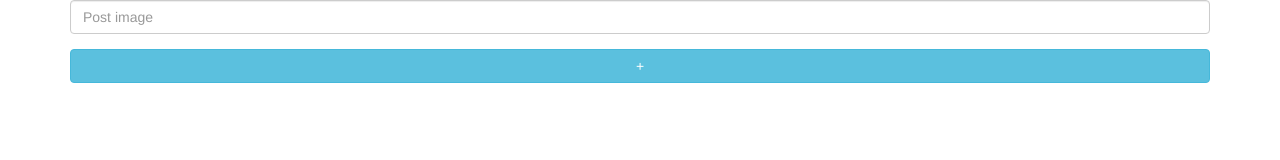
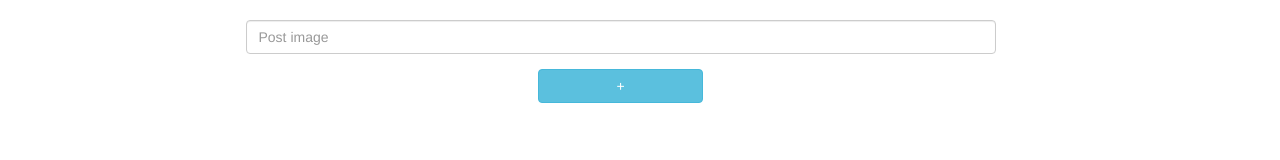
Before and after one commit to BishopOC/imgurish, a website: page public/html/index.html in a window 1280 px wide. Drawn offline with nearby package versions, Linux system fonts and the light colour scheme; files whose address does not match are found by name.

Commit message:
Made input fields center and neater

```diff
--- a/public/css/main.css
+++ b/public/css/main.css
@@ -11,3 +11,12 @@ img {
   max-height: 250px;
   max-width: 250px;
 }
+
+div.col-xs-2 {
+  margin-left: 40%;
+
+}
+div.col-xs-8 {
+  margin-left: 15%;
+
+}
--- a/public/html/index.html
+++ b/public/html/index.html
@@ -8,13 +8,14 @@
 </head>
 <body>
   <div id="app" class="container">
+    <br>
     <div class="row">
-      <div class="form-group col-xs-12">
+      <div class="form-group col-xs-8">
         <input type="text" class='form-control' id="image-url" placeholder="Post image">
       </div>
     </div>
     <div class="row">
-      <div class="col-xs-12">
+      <div class="col-xs-2">
         <button id="create" class="btn btn-info btn-block">
           +
         </button>
```
